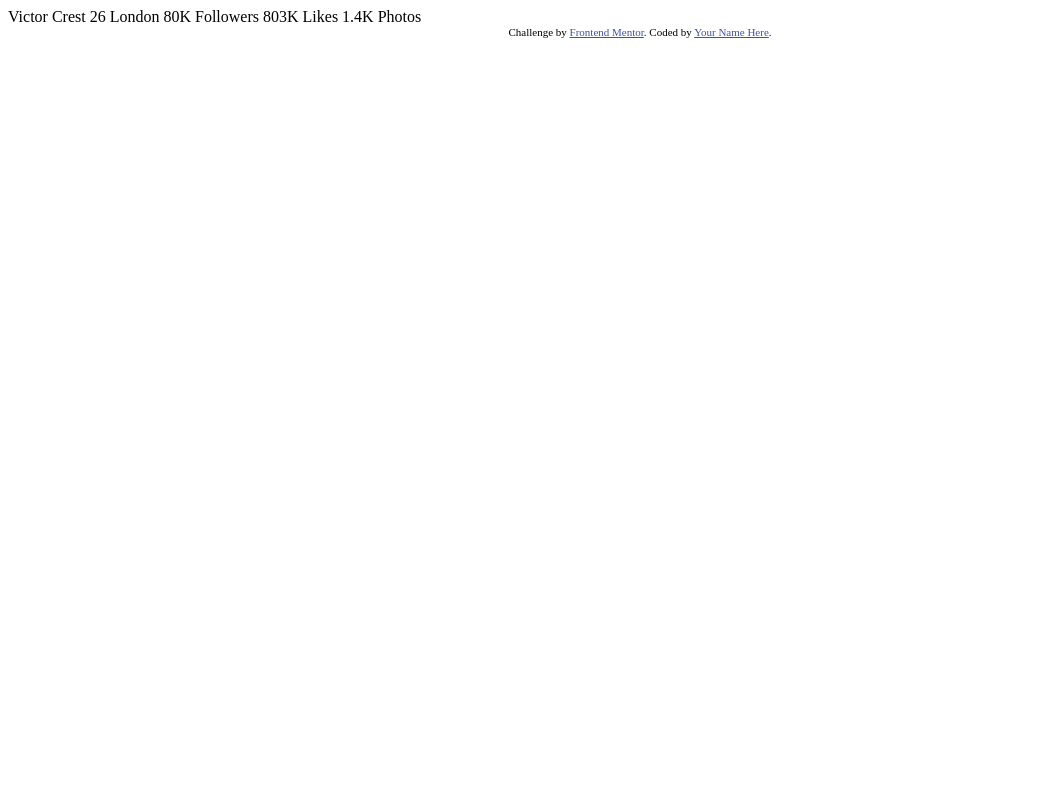
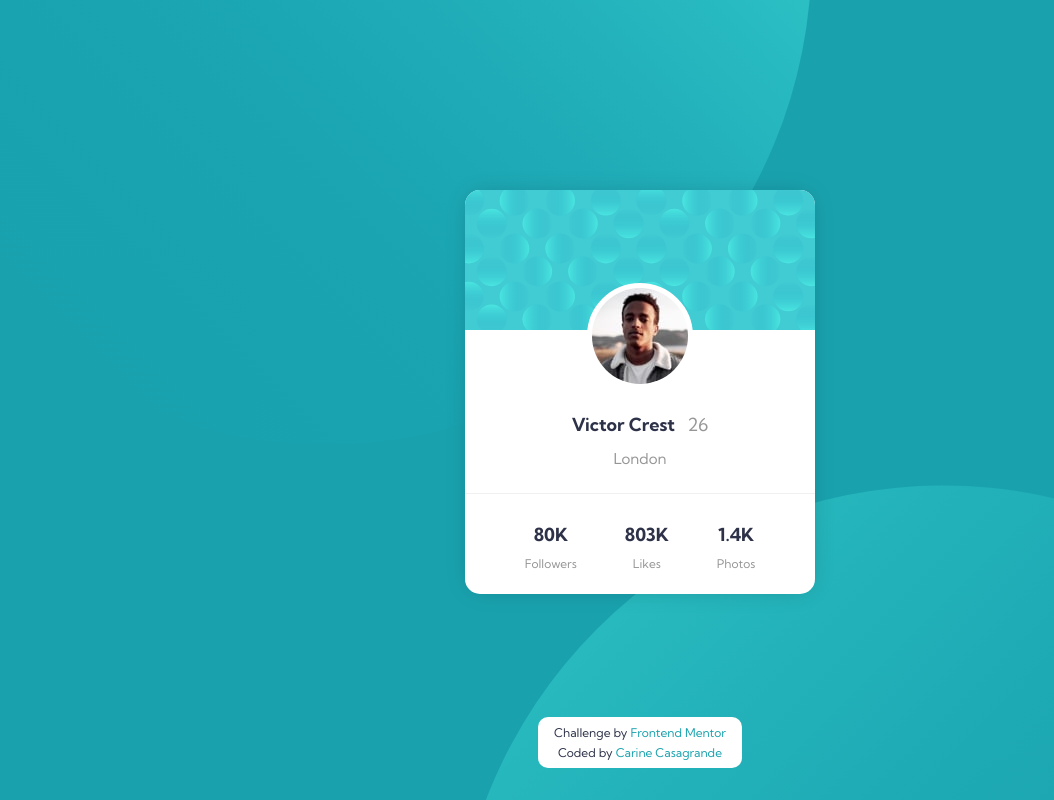
Before and after one commit to carinecasagrande/profile-card-component, a plain HTML site: page index.html in a window 1280 px wide. Shown: the whole page, without its empty margins (0-1054 px from the left). Drawn offline with Linux system fonts and the light colour scheme.

Commit message:
Finalização

```diff
--- /dev/null
+++ b/css/index.css
@@ -0,0 +1,124 @@
+@import url('https://fonts.googleapis.com/css2?family=Kumbh+Sans:wght@400;700&display=swap');
+
+body {
+	height             : 96vh;
+	display            : flex;
+	flex-direction     : column;
+	align-items        : center;
+	justify-content    : center;
+	background-color   : hsl(185, 75%, 39%);
+	background-image   : url(../images/bg-pattern-top.svg), url(../images/bg-pattern-bottom.svg);
+	background-repeat  : no-repeat;
+	background-position: -55% 275%, 150% -250%;
+	font-family        : 'Kumbh Sans', sans-serif;
+	font-weight        : 400;
+	color              : hsl(229, 23%, 23%);
+	font-size          : 18px;
+}
+
+@media screen and (max-width: 600px) {
+	body {
+		background-position: 125% 250%, -30% -100%;
+	}
+  }
+
+.fs-12 {
+	font-size: 12px;
+}
+
+.fs-15 {
+	font-size: 15px;
+}
+
+.card {
+	background-color: white;
+	max-width           : 350px;
+	border-radius   : 15px;
+	margin          : 0 auto;
+	box-shadow      : 0px 0px 25px -5px rgba(0, 0, 0, 0.2);
+}
+
+.card-header img {
+	border-radius: 15px 15px 0 0;
+}
+
+.card-body {
+	display        : flex;
+	flex-direction : column;
+	align-items    : center;
+	justify-content: center;
+}
+
+.card-body img {
+	border-radius   : 100%;
+	border          : 5px solid white;
+	margin-top      : -15%;
+	background-color: white;
+}
+
+.card-footer {
+	border-top     : 1px solid hsl(240, 0%, 94%);
+	display        : flex;
+	flex-direction : row;
+	align-items    : center;
+	justify-content: center;
+	padding        : .7rem;
+}
+
+.card-footer div p {
+	text-align: center;
+	padding   : 0 1.5rem;
+}
+
+.mt-1 {
+	margin-top: 1rem;
+}
+
+.mt-1\.5 {
+	margin-top: 1.5rem;
+}
+
+.mt-5-px {
+	margin-top: 5px;
+}
+
+.mt-10-px {
+	margin-top: 10px;
+}
+
+.mr-0\.5 {
+	margin-right: 0.5rem;
+}
+
+.ml-0\.5 {
+	margin-left: 0.5rem;
+}
+
+.mb-0 {
+	margin-bottom: 0px;
+}
+
+.title {
+	font-weight   : 700;
+	letter-spacing: 1.2;
+}
+
+.subtitle {
+	color: hsl(0, 0%, 59%);
+}
+
+.attribution {
+	background:white;
+	padding: 0.5rem 1rem;
+	text-align: center;
+	bottom: 2rem;
+	position: absolute;
+	border-radius: 10px;
+	font-size: 12px;
+	max-width           : 350px;
+}
+
+a{
+	text-decoration: none;
+	color: hsl(185, 75%, 39%);;
+}
--- a/index.html
+++ b/index.html
@@ -1,35 +1,62 @@
 <!DOCTYPE html>
-<html lang="en">
+<html lang="pt-BR">
+
 <head>
+	<title>Frontend Mentor | Profile card component</title>
 	<meta charset="UTF-8">
-  <meta name="viewport" content="width=device-width, initial-scale=1.0"> <!-- displays site properly based on user's device -->
+	<meta name="viewport" content="width=device-width, initial-scale=1.0">
+	<link rel="icon" type="image/png" sizes="32x32" href="./images/favicon-32x32.png">
+	<link href="css/index.css" type="text/css" rel="stylesheet" />
+</head>
 
-  <link rel="icon" type="image/png" sizes="32x32" href="./images/favicon-32x32.png">
-
-  <title>Frontend Mentor | Profile card component</title>
-
-  <!-- Feel free to remove these styles or customise in your own stylesheet 👍 -->
-  <style>
-    .attribution { font-size: 11px; text-align: center; }
-    .attribution a { color: hsl(228, 45%, 44%); }
-  </style>
-</head>
 <body>
-  Victor Crest
-  26
-  London
-
+	<div class="card">
+		<div class="card-header">
+			<img src="./images/bg-pattern-card.svg" />
+		</div>
+		<div class="card-body">
+			<img src="./images/image-victor.jpg" />
+			<div class="mt-1.5">
+				<span class="title mr-0.5">Victor Crest</span>
+				<span class="subtitle">26</span>
+			</div>
+			<div class="mt-10-px">
+				<span class="subtitle fs-15">London</span>
+			</div>
+		</div>
+		<div class="card-footer mt-1.5">
+			<div>
+				<p class="title mb-0">
 					80K
+				</p>
+				<p class="subtitle fs-12 mt-10-px">
 					Followers
-
+				</p>
+			</div>
+			<div>
+				<p class="title mb-0">
 					803K
+				</p>
+				<p class="subtitle fs-12 mt-10-px">
 					Likes
-
+				</p>
+			</div>
+			<div>
+				<p class="title mb-0">
 					1.4K
+				</p>
+				<p class="subtitle fs-12 mt-10-px">
 					Photos
+				</p>
+			</div>
+		</div>
+	</div>
 	<div class="attribution">
-    Challenge by <a href="https://www.frontendmentor.io?ref=challenge" target="_blank">Frontend Mentor</a>.
-    Coded by <a href="#">Your Name Here</a>.
+		Challenge by <a href="https://www.frontendmentor.io?ref=challenge" target="_blank">Frontend Mentor</a>
+		<p class="mt-5-px mb-0">
+			Coded by <a href="https://github.com/carinecasagrande" target="_blank">Carine Casagrande</a>
+		</p>
 	</div>
 </body>
+
 </html>
```
Also changed, not shown: 4 other files. Lines whose indentation alone changed are shown as unchanged.
